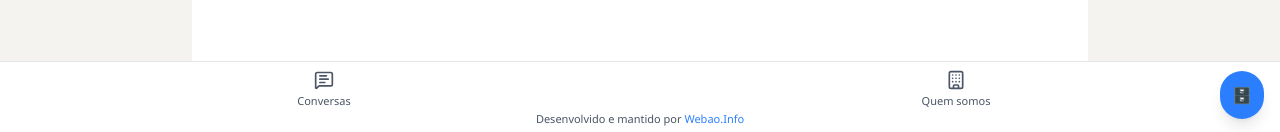
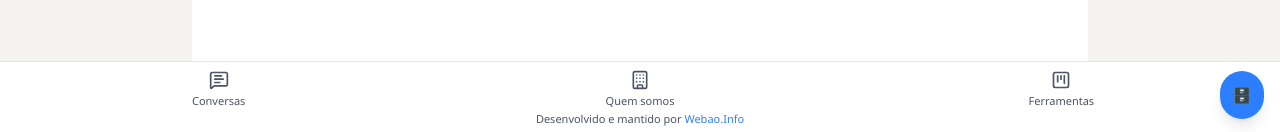
Before and after one commit to WilliaMachadoCosta/Blog, a Next.js app in the folder chama/: page / in a window 1280 px wide. Shown: the part 665-797 px from the top of the page. Built offline with nearby package versions, Linux system fonts and the light colour scheme; no server answers.

Commit message:
link no footer

```diff
--- a/chama/src/components/footer/footer.tsx
+++ b/chama/src/components/footer/footer.tsx
@@ -4,6 +4,7 @@ import {
     // User,
     // Store,
     MessageSquareText,
+    SquareKanban,
     Map
 } from "lucide-react";
 import Link from "next/link";
@@ -27,6 +28,11 @@ export function Footer() {
                     <span className="text-[10px] sm:text-[11px]">Quem somos</span>
                 </Link>
 
+                <Link href="/gerar-link-do-whatsapp-converse-facilmente" className="flex flex-col items-center flex-1 hover:text-blue-500">
+                    <SquareKanban size={20} className="sm:w-5 sm:h-5 mb-1" />
+                    <span className="text-[10px] sm:text-[11px]">Ferramentas</span>
+                </Link>
+
                 {/* <Link href="/sitemap.xml" className="flex flex-col items-center flex-1 hover:text-blue-500">
                     <Map size={20} className="sm:w-5 sm:h-5 mb-1" />
                     <span className="text-[10px] sm:text-[11px]">Sitemap</span>
```
